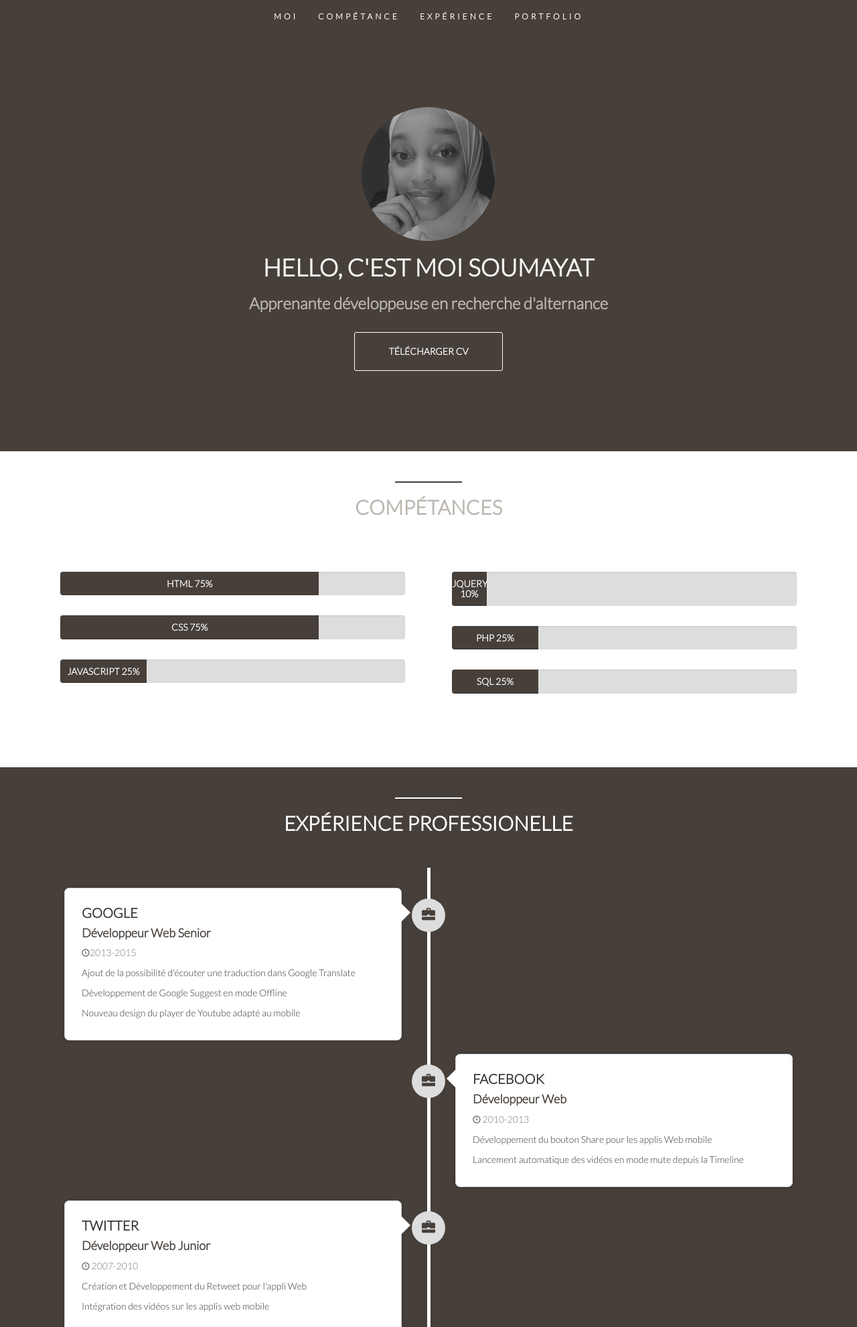
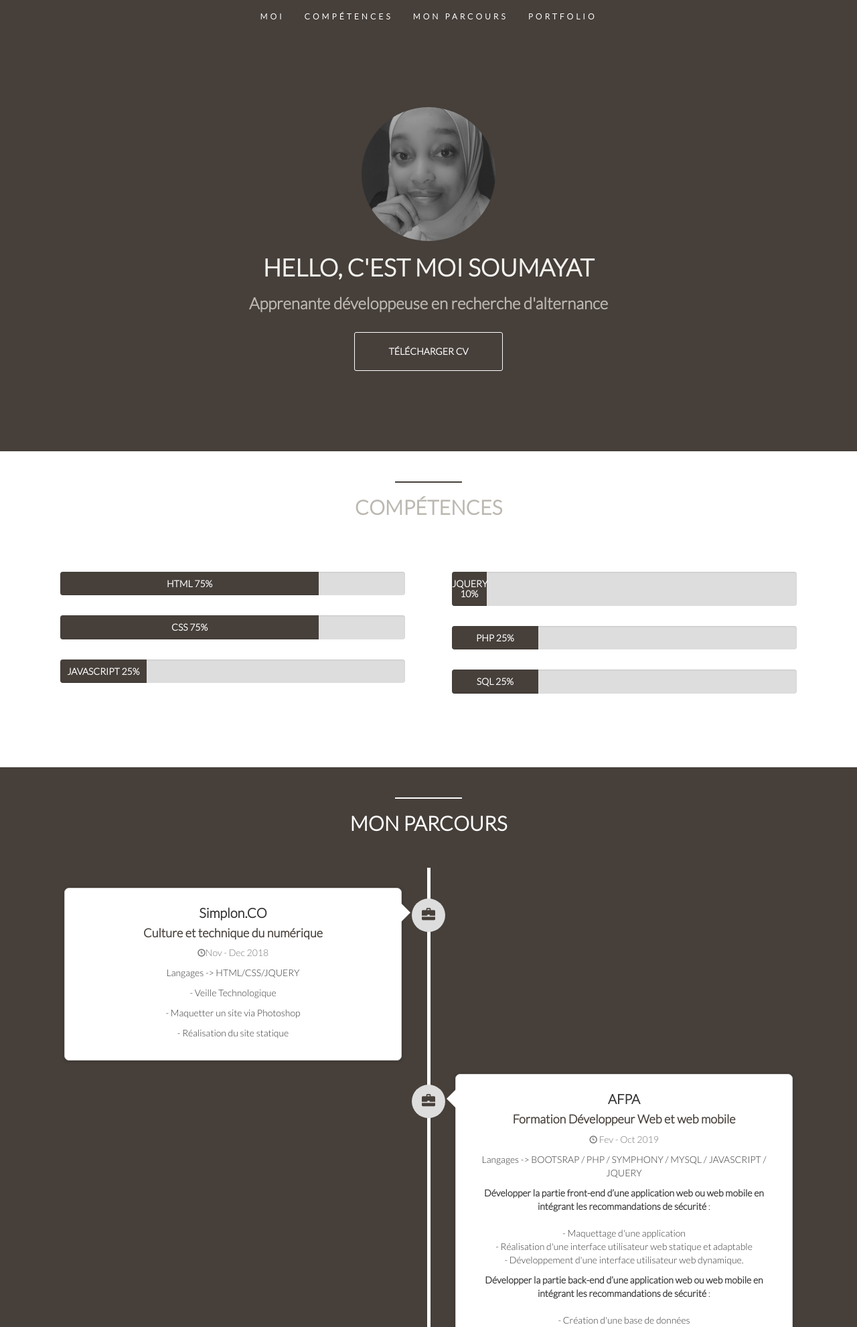
Before and after one commit to Sooumayat/portfolio, a PHP site: page /index.html in a window 1280 px wide. Shown: the top 1982 px of the page at 67% size. Run offline with PHP 8.4, Linux system fonts and the light colour scheme.

Commit message:
corrige une faute d'orthographe

```diff
--- a/css/style.css
+++ b/css/style.css
@@ -2,11 +2,15 @@
 
 body{
   font-family: 'Lato', sans-serif;
+    text-align: center;
 }
 h1,h2,h3,h4,h5,h6{
   font-weight: bold;
 }
 
+h1{
+
+}
 ul,ol{
   list-style:none;
 }
--- a/index.html
+++ b/index.html
@@ -26,13 +26,16 @@
         <div class="collapse navbar-collapse" id="myNavbar">
           <ul class="nav navbar-nav">
             <li><a href="#about">Moi</a></li>
-            <li><a href="#skills">Compétance</a></li>
-            <li><a href="#experience">Expérience</a></li>
+            <li><a href="#skills">Compétences</a></li>
+            <li><a href="#experience">Mon parcours</a></li>
             <li><a href="#portfolio">Portfolio</a></li>
           </ul>
         </div>
       </div>
     </nav>
+
+                                    <!-- ACCUEIL -->
+
     <section id="about" class="container-fluid">
       <div class="col-xs-8 col-md-4 profile-picture">
         <img src="images/0.jpeg" alt="Soumayat" class="img-circle">
@@ -44,10 +47,12 @@
       </div>
     </section>
 
+                                  <!-- COMPETANCES-->
+
     <section id="skills">
       <div class="red-divider"></div>
       <div class="heading">
-        <h2>Compétances</h2>
+        <h2>Compétences</h2>
       </div>
       <div class="container">
         <div class="row">
@@ -95,12 +100,13 @@
       </div>
     </section>
 
+                                  <!-- EXPERIENCES-->
     <section id="experience">
       <div class="container">
         <div class="white-divider">
         </div>
         <div class="heading">
-          <h2>Expérience Professionelle</h2>
+          <h2>Mon parcours</h2>
         </div>
 
         <ul class="timeline">
@@ -111,14 +117,15 @@
             <div class="timeline-panel-container">
               <div class="timeline-panel">
                 <div class="timeline-heading">
-                  <h3>GOOGLE</h3>
-                  <h4>Développeur Web Senior</h4>
-                  <p class="text-muted"> <small class="glyphicon glyphicon-time"></small>2013-2015</p>
+                  <h3>Simplon.CO</h3>
+                  <h4>Culture et technique du numérique</h4>
+                  <p class="text-muted"> <small class="glyphicon glyphicon-time"></small>Nov - Dec 2018</p>
                 </div>
                 <div class="timeline-body">
-                  <p> Ajout de la possibilité d'écouter une traduction dans Google Translate</p>
-                  <p>Développement de Google Suggest en mode Offline</p>
-                  <p>Nouveau design du player de Youtube adapté au mobile</p>
+                  <p> Langages -> HTML/CSS/JQUERY </p>
+                  <p>- Veille Technologique</p>
+                  <p>- Maquetter un site via Photoshop</p>
+                  <p>- Réalisation du site statique </p>
                 </div>
               </div>
             </div>
@@ -131,13 +138,14 @@
             <div class="timeline-panel-container-inverted">
               <div class="timeline-panel">
                 <div class="timeline-heading">
-                  <h3>FACEBOOK</h3>
-                  <h4>Développeur Web</h4>
-                  <p class="text-muted"> <small class="glyphicon glyphicon-time"></small> 2010-2013</p>
+                  <h3>AFPA</h3>
+                  <h4>Formation Développeur Web et web mobile</h4>
+                  <p class="text-muted"> <small class="glyphicon glyphicon-time"></small> Fev - Oct 2019</p>
                 </div>
                 <div class="timeline-body">
-                  <p>Développement du bouton Share pour les applis Web mobile</p>
-                  <p>Lancement automatique des vidéos en mode mute depuis la Timeline</p>
+                  <p>Langages -> BOOTSRAP / PHP / SYMPHONY / MYSQL / JAVASCRIPT / JQUERY</p>
+                  <p><strong>Développer la partie front-end d’une application web ou web mobile en intégrant les recommandations de sécurité</strong> :</br> </br>- Maquettage d'une application</br> - Réalisation d'une interface utilisateur web statique et adaptable </br> - Développement d'une interface utilisateur web dynamique.</p>
+                  <p><strong>Développer la partie back-end d’une application web ou web mobile en intégrant les recommandations de sécurité</strong> :</br></br>- Création d'une base de données</br> - Développement des composants d’accès aux données</br> - Développement de la partie back-end d’une application web ou web mobile </p>
                 </div>
               </div>
             </div>
@@ -149,13 +157,17 @@
             <div class="timeline-panel-container">
               <div class="timeline-panel">
                 <div class="timeline-heading">
-                  <h3>TWITTER</h3>
-                  <h4>Développeur Web Junior</h4>
+                  <h3>ADA TECH SCHOOL</h3>
+                  <h4>Développeuse infortmatique</h4>
                   <p class="text-muted"> <small class="glyphicon glyphicon-time"></small> 2007-2010</p>
                 </div>
                 <div class="timeline-body">
-                  <p>Création et Développement du Retweet pour l'appli Web</p>
-                  <p>Intégration des vidéos sur les applis web mobile</p>
+                  <p>Langages -> HTML / CSS / RUBY / PYTHON / MYSQL / JAVASCRIPT / #C / #C++ / GIT</p>
+                  <p><strong>Développer la partie front-end et back-end :</strong></br>- Découpage de features</br>- Coder proprement </br>- Refactoring</p>
+                  <p>- Apprendre à programmer plutot qu'apprendre un langage</p>
+                  <p>- Apprivoiser les outils collaboratifs de développement</p>
+                  <p>- Développer son autonomie</p>
+                  <p>- Retrospection</p>
                 </div>
               </div>
             </div>
@@ -171,6 +183,24 @@
         </div>
         <div class="row">
           <div class="col-sm-4">
+            <a class="thumbnail" href="https://github.com/adatechschool/promo_bulbizarre/tree/master/dataviz/2020-04-27/soumayatwara" target="_blank">
+              <img src="images/arbre.png" alt="arbre_js">
+            </a>
+          </div>
+          <div class="col-sm-4">
+            <a class="thumbnail" href="https://github.com/Sooumayat/BlackPanthers" target="_blank">
+              <img src="images/blackpanther.png" alt="facebook_share">
+            </a>
+          </div>
+          <div class="col-sm-4">
+            <a class="thumbnail" href="https://github.com/Sooumayat/Gestionnaire-de-mot-de-pass" target="_blank">
+              <img src="images/gestionnaire-mdp.png" alt="facebook_share">
+            </a>
+          </div>
+        </div>
+
+        <!--<div class="row">
+          <div class="col-sm-4">
             <a class="thumbnail" href="http://www.facebook.com" target="_blank">
               <img src="images/facebook_share.png" alt="facebook_share">
             </a>
@@ -185,25 +215,7 @@
               <img src="images/facebook_share.png" alt="facebook_share">
             </a>
           </div>
-        </div>
-
-        <div class="row">
-          <div class="col-sm-4">
-            <a class="thumbnail" href="http://www.facebook.com" target="_blank">
-              <img src="images/facebook_share.png" alt="facebook_share">
-            </a>
-          </div>
-          <div class="col-sm-4">
-            <a class="thumbnail" href="http://www.facebook.com" target="_blank">
-              <img src="images/facebook_share.png" alt="facebook_share">
-            </a>
-          </div>
-          <div class="col-sm-4">
-            <a class="thumbnail" href="http://www.facebook.com" target="_blank">
-              <img src="images/facebook_share.png" alt="facebook_share">
-            </a>s
-          </div>
-        </div>
+        </div>-->
       </div>
     </section>
 
@@ -242,6 +254,7 @@
         </div>
       </div>
     </section>-->
+                              <!-- PIED DE PAGE -->
 
     <footer class="text-center">
       <a href="#about">
--- /dev/null
+++ b/index.php
@@ -0,0 +1 @@
+<?php header ('Location: /index.html')  ?>
```
Also changed, not shown: images/arbre.png (added), images/blackpanther.png (added), images/facebook_share.png (deleted), images/gestionnaire-mdp.png (added).
